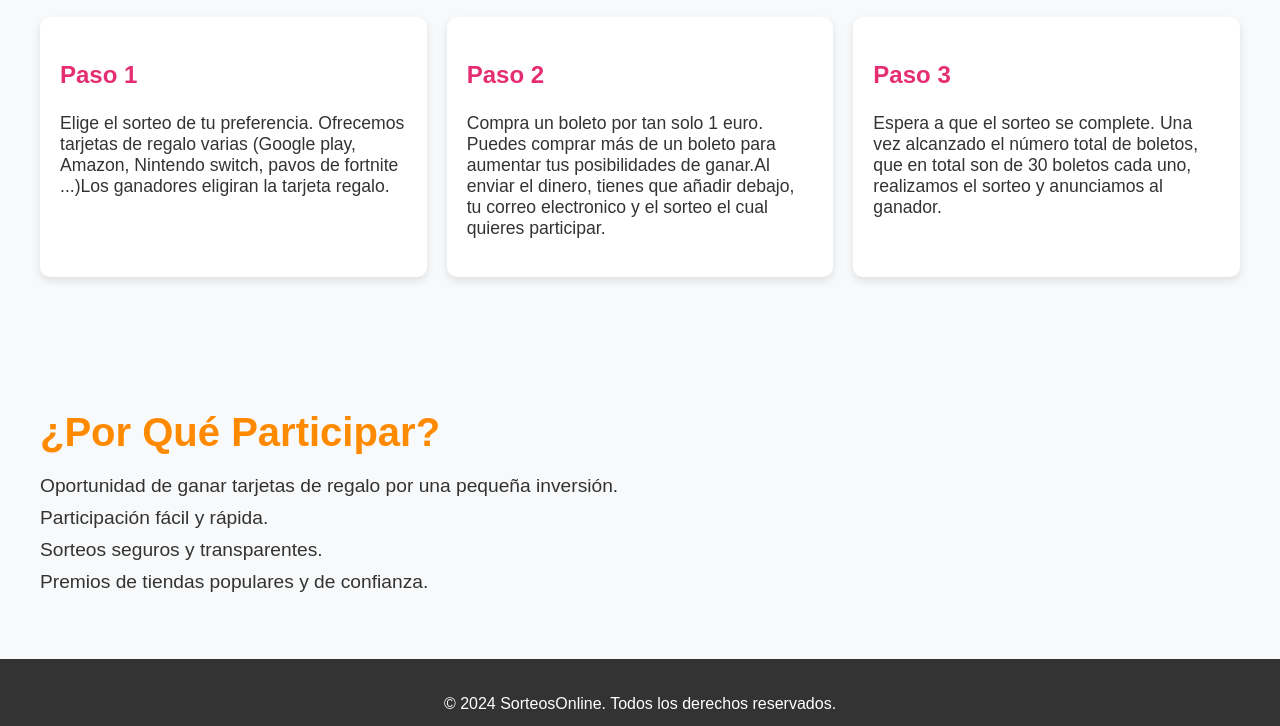
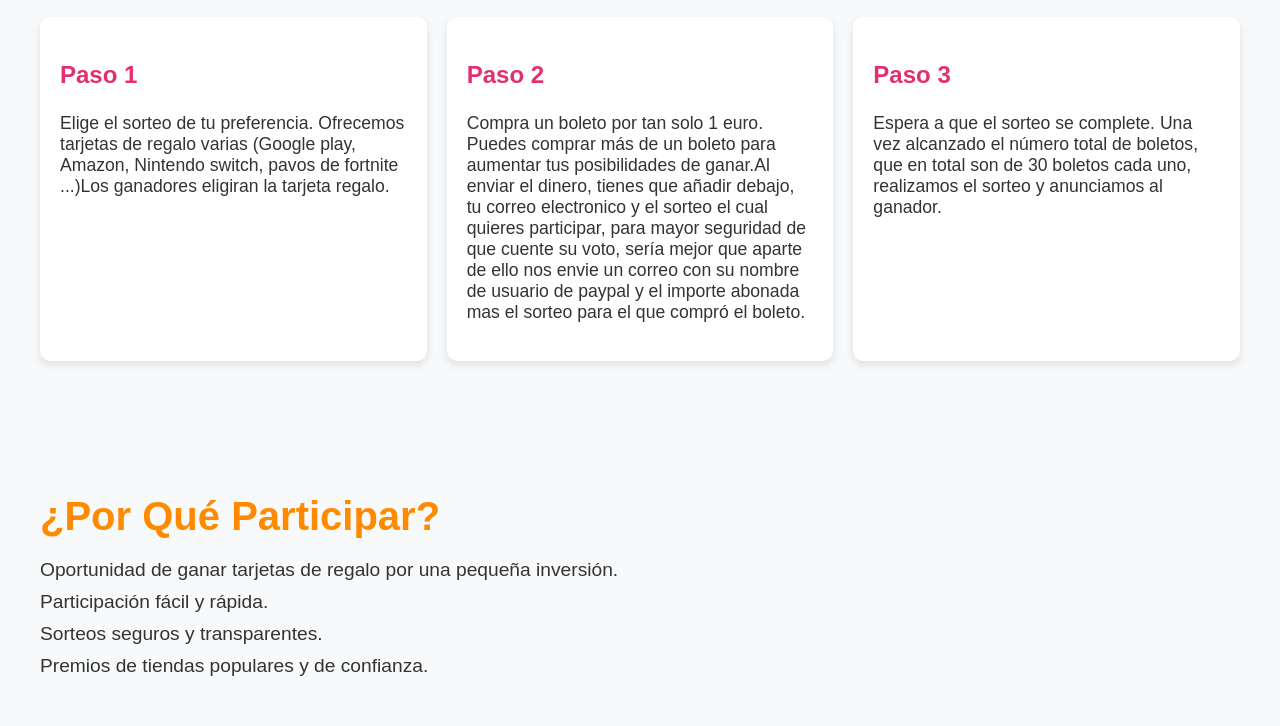
Before and after one commit to sorteos123/sorteo2, a plain HTML site: page index.html in a window 1280 px wide. Shown: the part 981-1707 px from the top of the page. Drawn offline with Linux system fonts and the light colour scheme.

Commit message:
Update index.html

```diff
--- a/index.html
+++ b/index.html
@@ -29,7 +29,7 @@
             </div>
             <div class="paso">
                 <h3>Paso 2</h3>
-                <p>Compra un boleto por tan solo 1 euro. Puedes comprar más de un boleto para aumentar tus posibilidades de ganar.Al enviar el dinero, tienes que añadir debajo, tu correo electronico y el sorteo el cual quieres participar.</p>
+                <p>Compra un boleto por tan solo 1 euro. Puedes comprar más de un boleto para aumentar tus posibilidades de ganar.Al enviar el dinero, tienes que añadir debajo, tu correo electronico y el sorteo el cual quieres participar, para mayor seguridad de que cuente su voto, sería mejor que aparte de ello nos envie un correo con su nombre de usuario de paypal y el importe abonada mas el sorteo para el que compró el boleto.</p>
             </div>
             <div class="paso">
                 <h3>Paso 3</h3>
```
